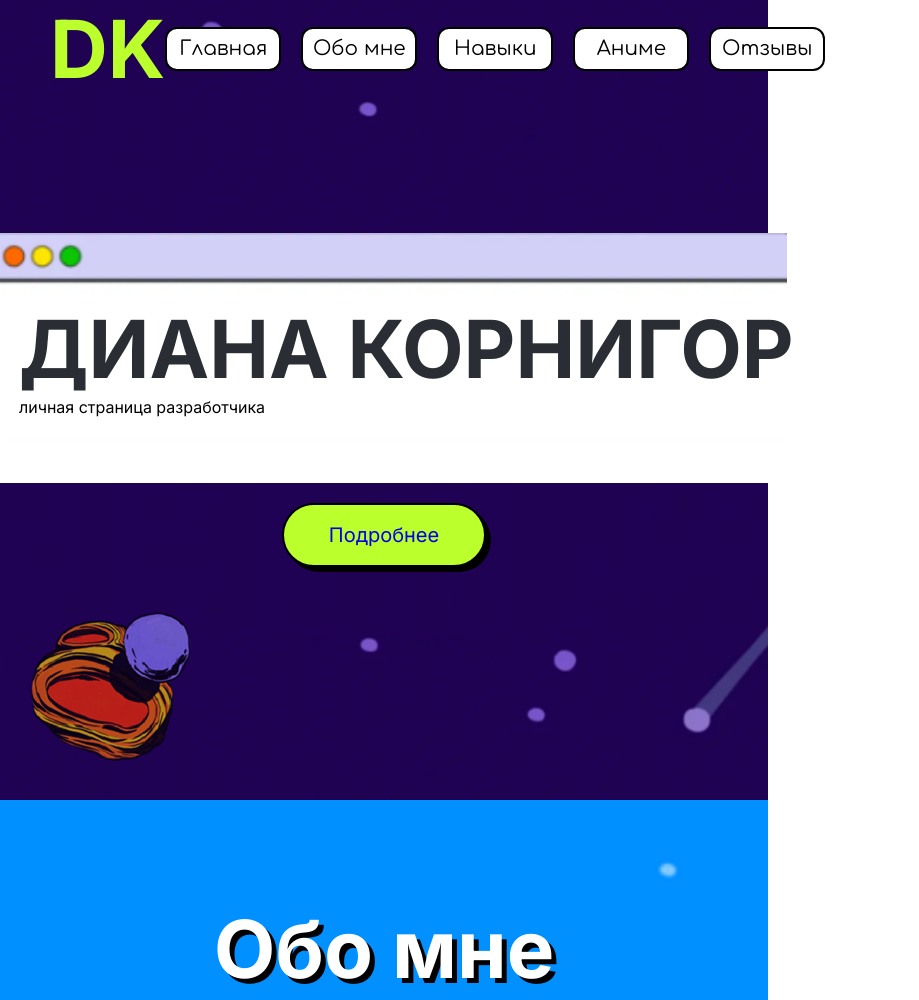
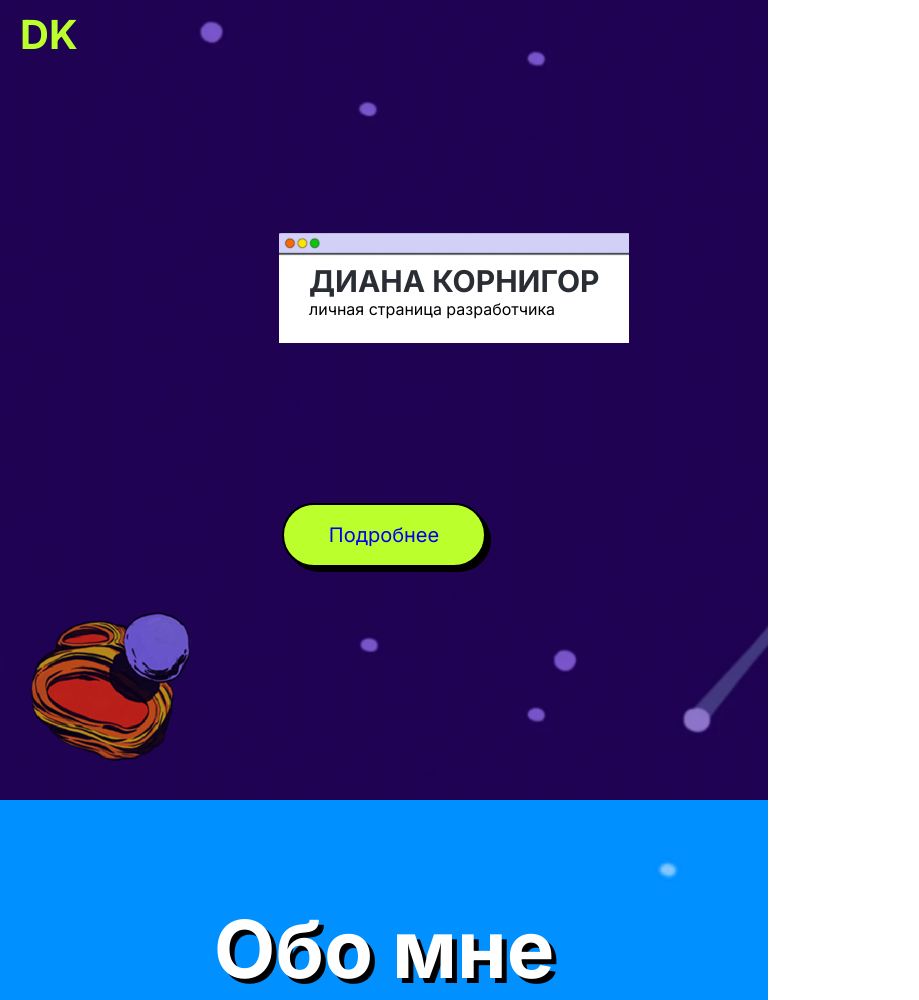
Before and after one commit to antonio-de-ombra/FinallyProject, a plain HTML site: page index.html in a window 768 px wide. Shown: the top 1000 px of the page, 919 px wide, since content can reach past the window. Drawn offline with Linux system fonts and the light colour scheme.

Commit message:
lesson 10

```diff
--- a/index.html
+++ b/index.html
@@ -9,7 +9,7 @@
 <body>
 <section id = 'main'>
   <div class = 'main-block'>
-    <div class="main-conten">
+    <div class="main-content">
       <h1 class=" main-title">
           ДИАНА КОРНИГОР
       </h1>
--- a/style.css
+++ b/style.css
@@ -61,7 +61,7 @@ Section{
     height: 100vh;
     }
 
-.main-conten{
+.main-content{
 
     background-image: url(form1.png);
     background-repeat: no-repeat;
@@ -373,3 +373,26 @@ nav{
 .active{
     background-color: #BBFF2C;
  }
+
+ @media(max-width: 1000px){
+    .nav-links{
+        display:none;
+    }
+
+    .logo{
+        font-size:40px;
+        padding-left:20px;
+        padding-top:10px;
+    }
+
+    .main-content{
+        max-width: 320px;
+    }
+
+    .main-title{
+        padding-top:30px;
+        font-size: 30px;;
+    }
+
+
+ }
--- /dev/null
+++ b/test.html
@@ -0,0 +1,12 @@
+<!DOCTYPE html>
+<html lang="en">
+<head>
+    <meta charset="UTF-8">
+    <meta name="viewport" content="width=1, initial-scale=1.0">
+    <title>Document</title>
+    <link rel="stylesheet" href="test.css">
+</head>
+<body>
+
+</body>
+</html>
```
Also changed, not shown: test.css (added, +18 -0 lines).
